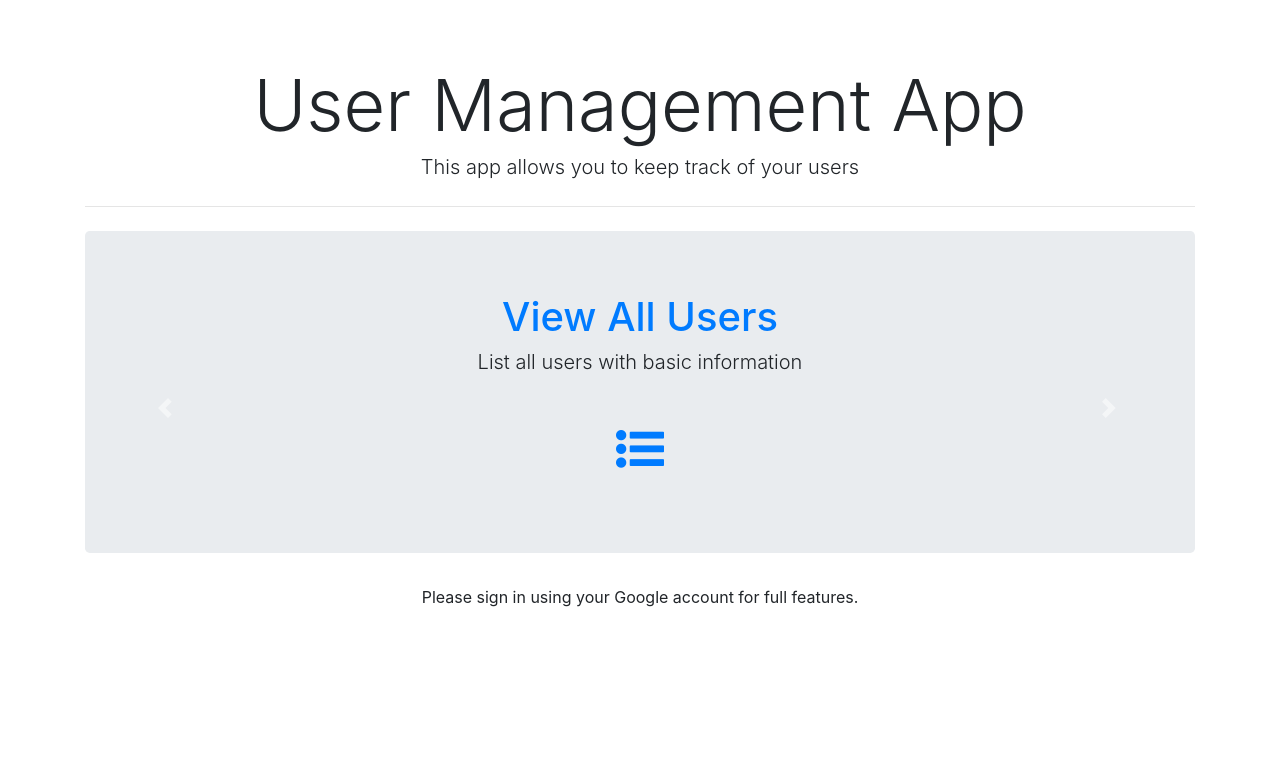
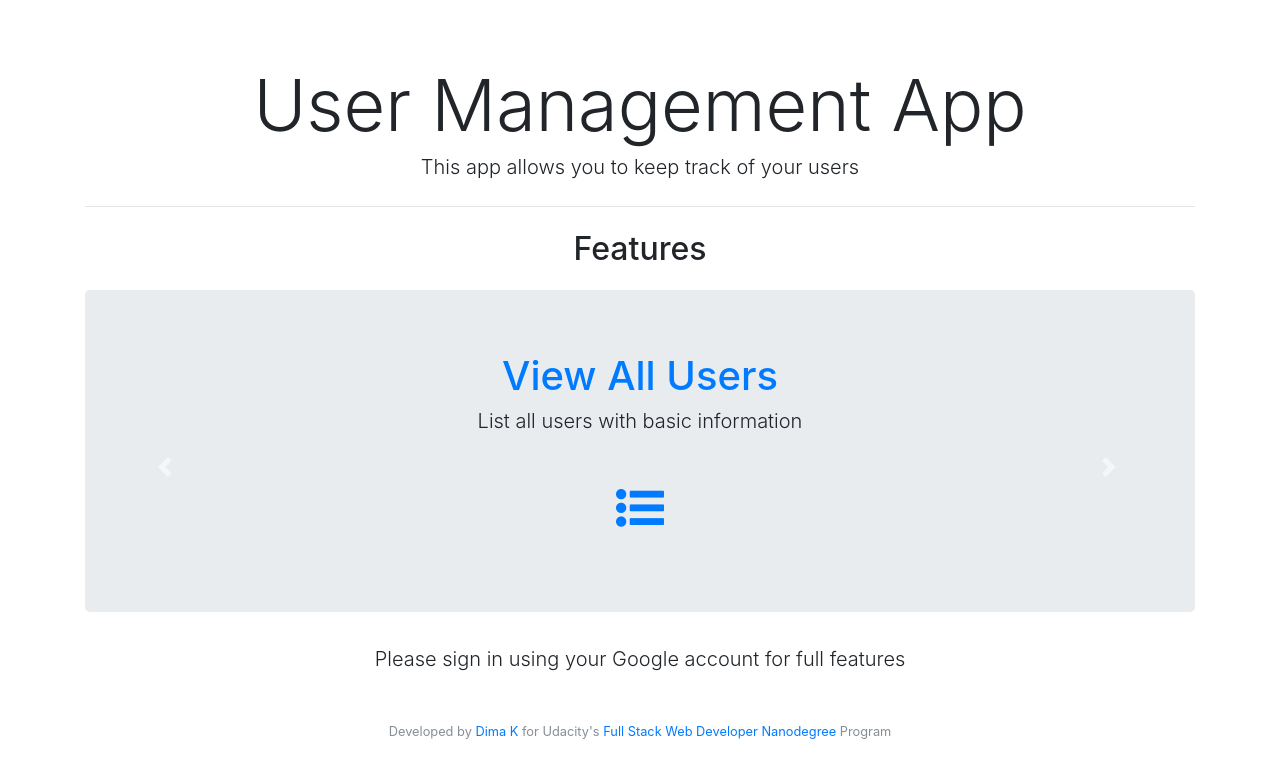
Before and after one commit to dimak1/udacity-fsnd-project4, a Flask app: page / in a window 1280 px wide. Shown: the part 56-814 px from the top of the page. Before the commit the page ends 663 px from the top, so only its background shows below. Run offline with Flask 2, Linux system fonts and the light colour scheme; some libraries are stand-ins or nearby versions.

Commit message:
Added footer to home page.

```diff
--- a/templates/home.html
+++ b/templates/home.html
@@ -5,10 +5,7 @@
         <h1 class="display-3">User Management App</h1>
         <p class="lead">This app allows you to keep track of your users</p>
         <hr class="my-4">
-
-        <!-- <a class="btn btn-outline-primary btn-lg" href="#" role="button">Dashboard</a>
-        <a class="btn btn-outline-primary btn-lg" href="#" role="button">View Users</a>
-        <a class="btn btn-outline-primary btn-lg" href="#" role="button">Add New User</a> -->
+        <h2 class="mb-4">Features</h2>
         <div id="carouselExampleIndicators" class="carousel slide" data-ride="carousel" data-interval="3500">
             <ol class="carousel-indicators">
                 <li data-target="#carouselExampleIndicators" data-slide-to="0" class="active"></li>
@@ -48,6 +45,7 @@
                     <div class="jumbotron">
                         <h1 class="text-danger">Delete User</h1>
                         <p class="lead">Delete existing user</p>
+
                         <p class="text-danger mt-5"><i class="fa fa-user-times fa-3x" aria-hidden="true"></i></p>
                     </div>
                 </div>
@@ -61,9 +59,12 @@
                 <span class="sr-only">Next</span>
               </a>
         </div>
-
-        <div class="">
-            Please sign in using your Google account for full features.
+        <p class="lead">
+            Please sign in using your Google account for full features
+        </p>
+        <div class="text-muted mt-5 mb-3 small">
+            Developed by <a href="https://github.com/dimak1">Dima K</a> for Udacity's
+            <a href="https://www.udacity.com/course/full-stack-web-developer-nanodegree--nd004">Full Stack Web Developer Nanodegree</a> Program
         </div>
     </div>
 </div>
```
